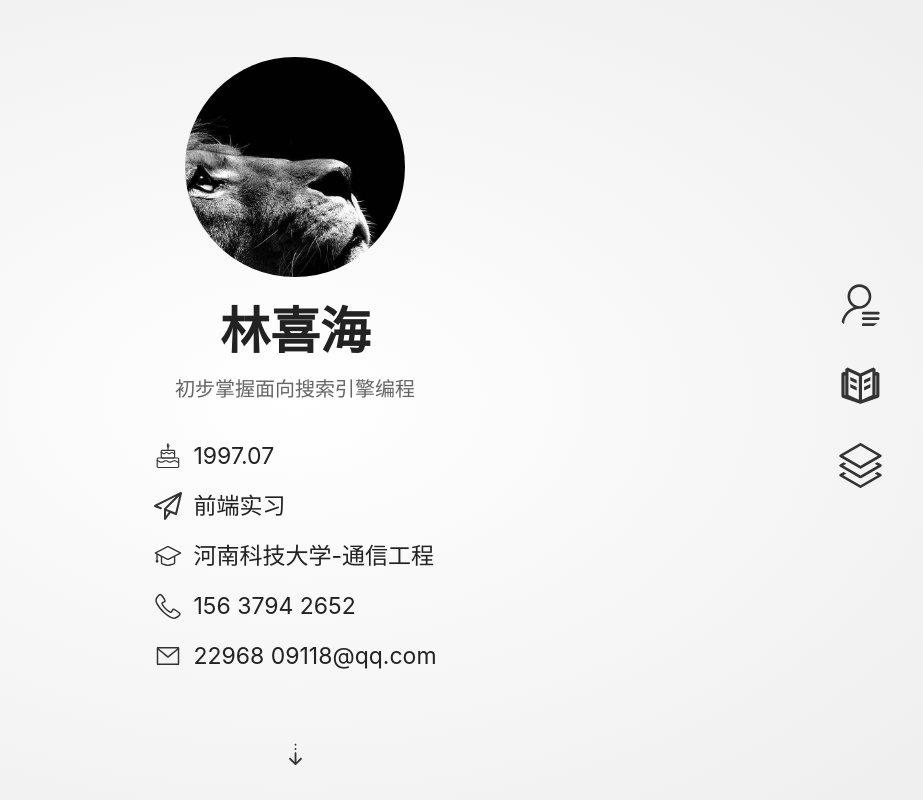
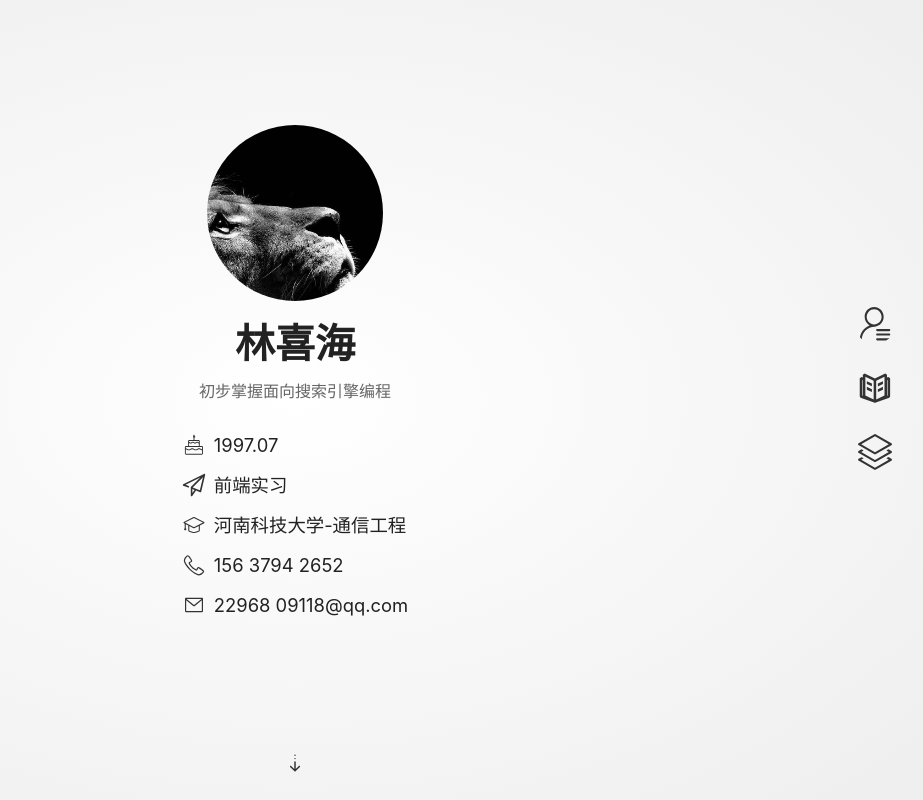
Before and after one commit to seahiLin/resume, a Vue app: page / in a window 1280 px wide. Shown: the whole page, without its empty margins (345-1268 px from the left). Built offline with nearby package versions, Linux system fonts and the light colour scheme.

Commit message:
adapt 720p

```diff
--- a/src/assets/styles/common.less
+++ b/src/assets/styles/common.less
@@ -22,7 +22,7 @@ body {
   transition: all 1s linear;
 
   .title {
-    line-height: 60px;
+    line-height: 0.6rem;
     text-align: center;
     color: @gray-lighter-color;
     text-shadow: 0 0 6px rgba(0, 0, 0, 0.3)
@@ -40,12 +40,12 @@ button {
 footer {
 
   position: absolute;
-  bottom: 20px;
+  bottom: 0.2rem;
   animation: flash 2s ease-in-out infinite;
 
   img {
     width: auto;
-    max-height: 35px;
+    max-height: 0.35rem;
   }
 }
 
@@ -63,7 +63,7 @@ footer {
 
 @media (max-width: 430px) {
   footer {
-    bottom: 0px;
-    font-size: 20px;
+    bottom: 0;
+    font-size: 0.2rem;
   }
 }
--- a/src/assets/styles/reset.less
+++ b/src/assets/styles/reset.less
@@ -2,6 +2,19 @@
 
 html {
     box-sizing: border-box;
+    font-size: 100px;
+}
+
+@media (max-width: 430px) {
+    html {
+        font-size: 60px;
+    }
+}
+
+@media (min-width: 750px) and (max-width: 1500px) {
+    html {
+        font-size: 80px;
+    }
 }
 
 *,
--- a/src/assets/styles/variables.less
+++ b/src/assets/styles/variables.less
@@ -25,7 +25,7 @@
 @base-font-family: -apple-system, BlinkMacSystemFont, "Segoe UI", Roboto, Helvetica, Arial, sans-serif, "Apple Color Emoji", "Segoe UI Emoji", "Segoe UI Symbol";
 
 /* Font Size */
-@base-font-size: 23px;
+@base-font-size: 0.23rem;
 
 @h1-font-size: @base-font-size * 2.6;
 @h2-font-size: @base-font-size * 2.1;
--- a/src/components/circleProgress.vue
+++ b/src/components/circleProgress.vue
@@ -103,21 +103,21 @@ export default {
 
 <style lang="less">
 .circle-progress {
-  width: 280px;
-  height: 280px;
+  width: 2.8rem;
+  height: 2.8rem;
   position: relative;
-  margin: 25px 70px;
+  margin: 0.25rem 0.7rem;
 
   .wrapper {
-    width: 140px;
-    height: 280px;
+    width: 1.4rem;
+    height: 2.8rem;
     position: absolute;
     overflow: hidden;
 
     .circle {
-      width: 260px;
-      height: 260px;
-      border: 10px solid transparent;
+      width: 2.6rem;
+      height: 2.6rem;
+      border: 0.1rem solid transparent;
       border-radius: 50%;
       position: absolute;
       top: 0;
@@ -131,8 +131,8 @@ export default {
     left: 0;
 
     .leftcircle {
-      border-top: 10px solid #baf8ba;
-      border-left: 10px solid #baf8ba;
+      border-top: 0.1rem solid #baf8ba;
+      border-left: 0.1rem solid #baf8ba;
       left: 0;
       // transform: rotate(-225deg);
       animation-name: circleProgress_left_0;
@@ -187,8 +187,8 @@ export default {
     }
 
     .rightcircle {
-      border-bottom: 10px solid #baf8ba;
-      border-right: 10px solid #baf8ba;
+      border-bottom: 0.1rem solid #baf8ba;
+      border-right: 0.1rem solid #baf8ba;
       right: 0;
       // transform: rotate(-225deg);
       // animation: circleProgress_right_0 1s linear;
@@ -236,17 +236,17 @@ export default {
 
 @media (max-width: 430px) {
   .circle-progress {
-    width: 140px;
-    height: 140px;
-    margin: 0 10px 10px 10px;
+    width: 2.4rem;
+    height: 2.4rem;
+    margin: 0;
 
     .wrapper {
-      width: 70px;
-      height: 140px;
+      width: 1.2rem;
+      height: 2.4rem;
 
       .circle {
-        width: 120px;
-        height: 120px;
+        width: 2.2rem;
+        height: 2.2rem;
       }
     }
   }
--- a/src/components/navigator.vue
+++ b/src/components/navigator.vue
@@ -40,21 +40,21 @@ export default {
 
 <style lang="less">
 .nav-container {
-  width: 50px;
+  width: 0.5rem;
   position: absolute;
-  right: 50px;
+  right: 0.5rem;
   top: 50%;
-  margin-top: -120px;
+  margin-top: -1.2rem;
   z-index: 10;
 
   button {
-    width: 50px;
-    height: 50px;
+    width: 0.5rem;
+    height: 0.5rem;
     background-color: transparent;
     overflow: hidden;
     border-radius: 50%;
     text-align: center;
-    margin-bottom: 30px;
+    margin-bottom: 0.3rem;
     cursor: pointer;
 
     .active-link {
--- a/src/pages/introduction/introduction.less
+++ b/src/pages/introduction/introduction.less
@@ -8,10 +8,10 @@
   align-items: center;
 
   .avatar {
-    width: 220px;
-    height: 220px;
+    width: 2.2rem;
+    height: 2.2rem;
     overflow: hidden;
-    margin-top: -60px;
+    margin-top: -0.6rem;
 
     border-radius: 50%;
 
@@ -24,65 +24,31 @@
   }
 
   .name {
-    font-size: 50px;
-    line-height: 36px;
-    margin-top: 36px;
+    font-size: 0.5rem;
+    line-height: 0.36rem;
+    margin-top: 0.36rem;
   }
 
   .description {
     color: @gray-dark-color;
-    line-height: 80px;
-    font-size: 20px;
+    line-height: 0.8rem;
+    font-size: 0.2rem;
   }
 
   .information {
-    max-width: 450px;
+    max-width: 4.5rem;
 
     span {
-      margin: 5px;
+      margin: 0.05rem;
       display: flex;
       align-items: center;
-      line-height: 45px;
+      line-height: 0.45rem;
 
       .icon {
-        width: 30px;
-        height: 30px;
-        margin-right: 10px;
+        width: 0.3rem;
+        height: 0.3rem;
+        margin-right: 0.1rem;
       }
     }
   }
 }
-
-@media (max-width: 430px) {
-.introduction {
-  .avatar {
-    width: 160px;
-    height: 160px;
-    margin-top: 0px;
-  }
-
-  .name {
-    margin-top: 20px;
-    font-size: 30px;
-  }
-
-  .description {
-    line-height: 30px;
-    font-size: 16px;
-  }
-
-  .information {
-    max-width: 450px;
-    font-size: 16px;
-
-    span {
-      line-height: 30px;
-
-      .icon {
-        width: 25px;
-        height: 25px;
-      }
-    }
-  }
-}
-}
--- a/src/pages/projects/projects.less
+++ b/src/pages/projects/projects.less
@@ -2,7 +2,7 @@
   background: linear-gradient(to right, #717171, #6287aa);
 
   .title {
-    margin-bottom: 20px;
+    margin-bottom: 0.2rem;
   }
 
   .project-container {
@@ -26,7 +26,7 @@
 
       article {
         width: 90%;
-        margin: 10px auto;
+        margin: 0.1rem auto;
 
         p {
           text-indent: 2em;
@@ -34,12 +34,12 @@
       }
 
       button {
-        width: 55px;
-        height: 55px;
+        width: 0.55rem;
+        height: 0.55rem;
         border-radius: 50%;
         overflow: hidden;
         position: absolute;
-        bottom: 30px;
+        bottom: 0.3rem;
         left: 50%;
         margin-left: -28px;
         cursor: pointer;
@@ -55,17 +55,11 @@
 @media (max-width: 430px) {
   .projects {
 
-    h3.title {
-      font-size: 30px;
-      margin-bottom: 0px;
-      line-height: 40px;
-    }
-
     .project-container {
       overflow: hidden;
       display: block;
       position: relative;
-      height: 470px;
+      height: 450px;
 
 
       .project-item {
@@ -81,23 +75,23 @@
         }
 
         h5.title {
-          line-height: 40px;
+          line-height: 0.4rem;
         }
 
         article {
-          font-size: 20px;
+          font-size: 0.2rem;
 
           p {
             text-indent: 2em;
-            font-size: 16px;
+            font-size: 0.16rem;
           }
         }
 
         button {
-          width: 45px;
-          height: 45px;
+          width: 0.45rem;
+          height: 0.45rem;
           display: block;
-          margin: 10px auto;
+          margin: 0.1rem auto;
           position: unset;
         }
 
--- a/src/pages/skills/skills.less
+++ b/src/pages/skills/skills.less
@@ -16,11 +16,11 @@
       width: 80%;
 
       .card {
-        width: 260px;
-        height: 260px;
+        width: 2.6rem;
+        height: 2.6rem;
         // margin: 40px 20px;
         border-radius: 50%;
-        margin: 10px;
+        margin: 0.1rem;
 
         display: flex;
         justify-content: center;
@@ -51,7 +51,7 @@
             vertical-align: middle;
             width: 100%;
             text-align: left;
-            font-size: 18px;
+            font-size: 0.18rem;
           }
 
           span {
@@ -71,20 +71,25 @@
     }
   }
 }
-
+@media (min-width: 750px) and (max-width: 1025px) {
+  .skills {
+    .main {
+      .container {
+        width: 90%;
+      }
+    }
+  }
+}
 @media (max-width: 430px) {
   .skills {
-    .title {
-      font-size: 35px;
-      line-height: 40px;
-    }
+
     .main {
       .container {
         width: 100%;
 
         .card {
-          width: 120px;
-          height: 120px;
+          width: 2.2rem;
+          height: 2.2rem;
 
           .details {
             p {
@@ -93,6 +98,7 @@
 
             span {
               display: block;
+              font-size: 0.3rem;
             }
           }
 
```
